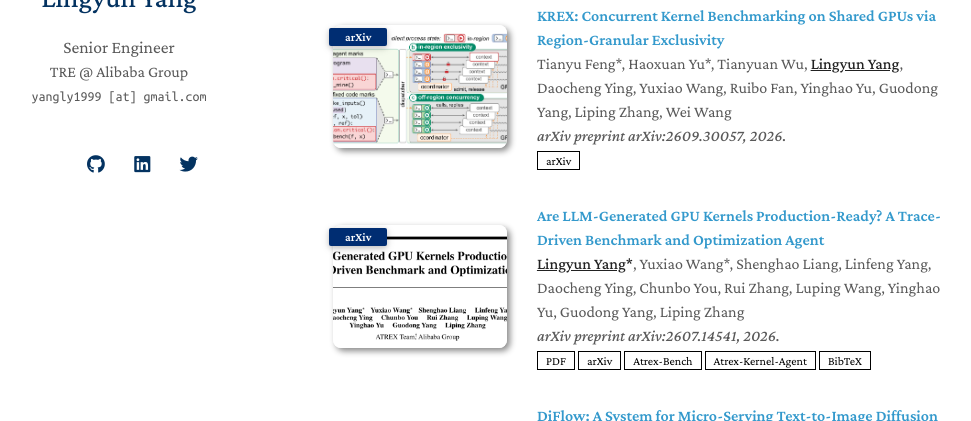
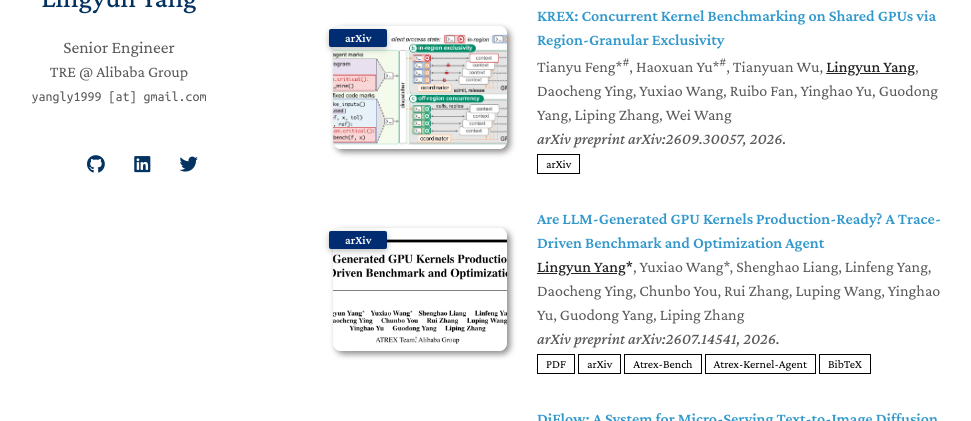
Before and after one commit to mental2008/academic-profile, a Jekyll site: the page built from index.md, in a window 1280 px wide and 900 px high, scrolled down 1386 px, cut to the strip 206-627 px from the top of the window. Shown: the whole strip, without its empty margins (157-1128 px from the left). Built offline with Jekyll 4.4.1, drawn with Linux system fonts in a browser that asks for light colours; nearby versions of some CDN libraries; a style sheet for code colours, icons or effects is not loaded; our own code applies the rules of GitHub Pages for plain Markdown files.

Commit message:
Mark KREX advised students

```diff
--- a/_data/publications.yml
+++ b/_data/publications.yml
@@ -9,7 +9,7 @@ main:
     selected: true
 
   - title: "KREX: Concurrent Kernel Benchmarking on Shared GPUs via Region-Granular Exclusivity"
-    authors: Tianyu Feng*, Haoxuan Yu*, Tianyuan Wu, <strong><u>Lingyun Yang</u></strong>, Daocheng Ying, Yuxiao Wang, Ruibo Fan, Yinghao Yu, Guodong Yang, Liping Zhang, Wei Wang
+    authors: Tianyu Feng*<sup>#</sup>, Haoxuan Yu*<sup>#</sup>, Tianyuan Wu, <strong><u>Lingyun Yang</u></strong>, Daocheng Ying, Yuxiao Wang, Ruibo Fan, Yinghao Yu, Guodong Yang, Liping Zhang, Wei Wang
     conference_short: arXiv
     conference: arXiv preprint arXiv:2609.30057, 2026.
     source: https://arxiv.org/abs/2609.30057
```
